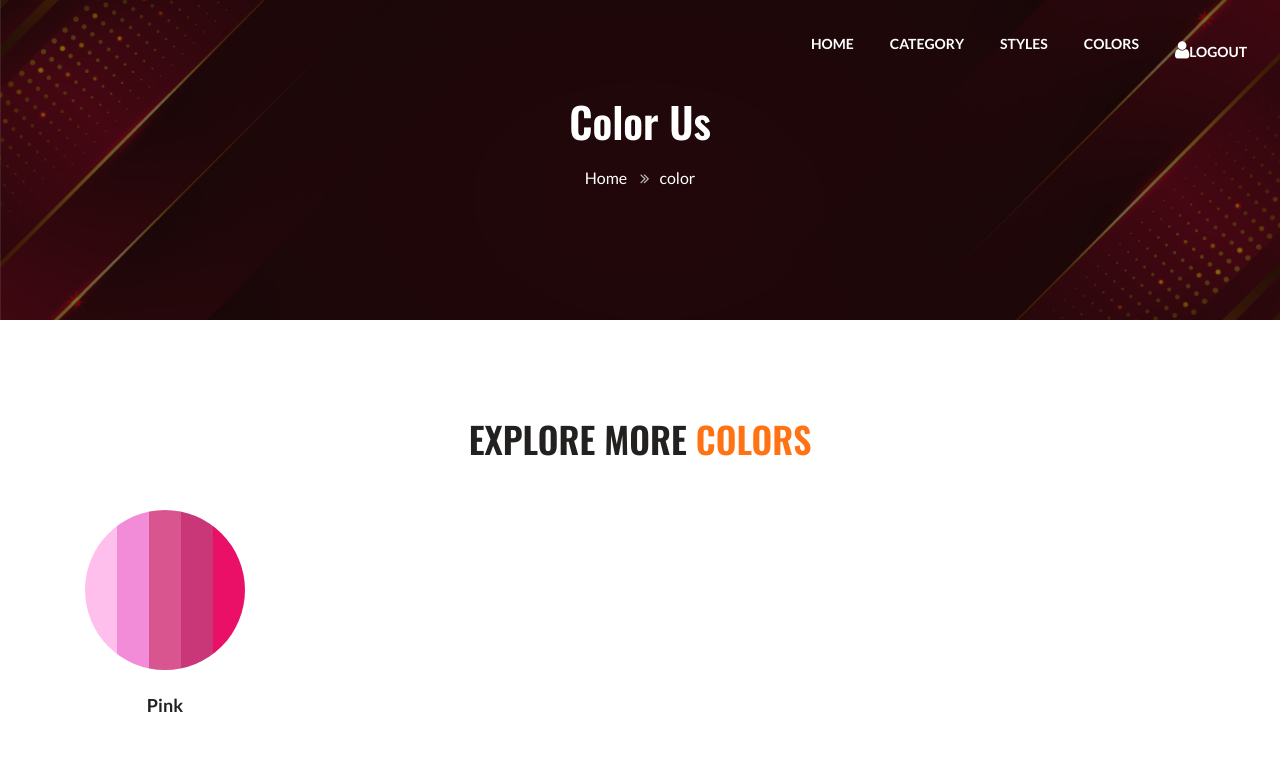
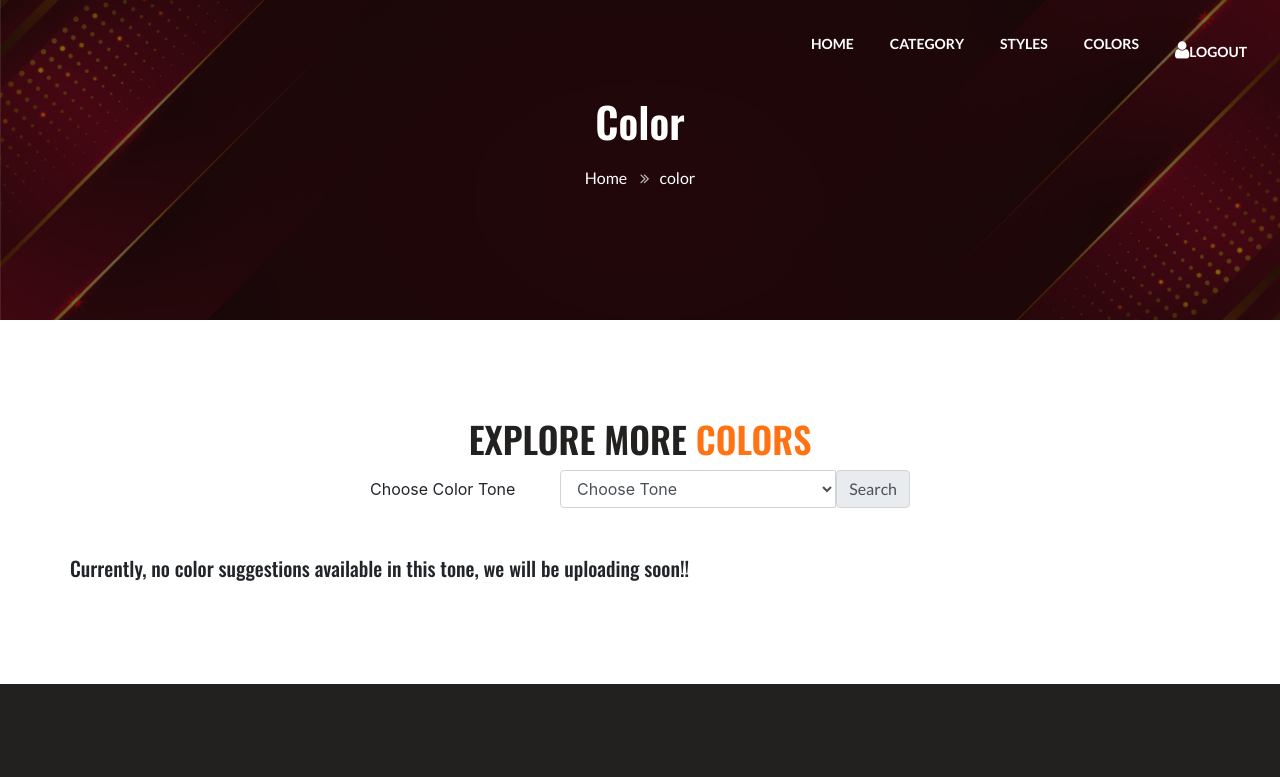
Before and after one commit to HarsikaKumari/BodyChic, a PHP site: page /color.php in a window 1280 px wide. Shown: the top 777 px of the page. Run offline with PHP 8.4, Linux system fonts and the light colour scheme; a user stored in the database is signed in; data comes from the database, SQL or seed files in the repository; some libraries are stand-ins or nearby versions.

Commit message:
feat(Color page): show colors by the user selection

```diff
--- a/color.php
+++ b/color.php
@@ -1,12 +1,17 @@
 <?php
 include("header.php");
-include("session_check.php")
+if (isset($_SESSION["tone"])) {
+  $tone = $_SESSION["tone"];
+}
+if (isset($_REQUEST["search"])) {
+  $tone = $_REQUEST["tone"];
+}
 ?>
 
 <div class="breadcrumb-contentnhy">
   <div class="container">
     <nav aria-label="breadcrumb">
-      <h2 class="hny-title text-center">Color Us</h2>
+      <h2 class="hny-title text-center">Color</h2>
       <ol class="breadcrumb mb-0">
         <li><a href="index.php">Home</a>
           <span class="fa fa-angle-double-right"></span>
@@ -26,7 +31,31 @@ include("session_check.php")
 
       <h3 class="hny-title mb-0 text-center">Explore more <span>Colors</span></h3>
       <!-- <p class="mb-4 text-center"></p> -->
-
+      <form method="post">
+        <div class="form-group my-2 row">
+          <label for="tone" class="col-sm-2 offset-md-3 col-form-label">Choose Color Tone</label>
+          <div class="col-sm-4 input-group">
+            <select class="form-control" id="tone" name="tone">
+              <option value="" selected disabled>Choose Tone</option>
+              <?php
+              $arr = ["Olive", "Pale", "Fair", "Medium", "Brown", "Dark"];
+              foreach ($arr as $a) {
+              ?>
+                <option <?php
+                        if (isset($tone)) {
+                          if ($tone == $a) {
+                            echo "Selected";
+                          }
+                        }
+                        ?>><?php echo $a ?></option>
+              <?php
+              }
+              ?>
+            </select>
+            <button name="search" class="btn btn-primary input-group-text">Search</button>
+          </div>
+        </div>
+      </form>
       <div class="welcome-grids row mt-5">
 
         <?php
@@ -34,12 +63,16 @@ include("session_check.php")
         include("config.php");
         //2. query
         //SELECT * from `table`
+
+        if (isset($tone)) {
+          $query = "SELECT * from `colors` where `tone`='$tone'";
+        } else {
           $query = "SELECT * from `colors`";
-        //3. query run with database
+        }
+
         $result = mysqli_query($connect, $query);
-        //4. result use
-        // print_r($result);
         $sno = 1;
+        if (mysqli_num_rows($result) > 0) {
           while ($data = mysqli_fetch_assoc($result)) {
         ?>
 
@@ -60,6 +93,11 @@ include("session_check.php")
             // $sno=$sno+1;
             $sno++;
           }
+        } else {
+          ?>
+          <h5>Currently, no color suggestions available in this tone, we will be uploading soon!! </h5>
+        <?php
+        }
         ?>
 
       </div>
```
Lines whose indentation alone changed are shown as unchanged.
